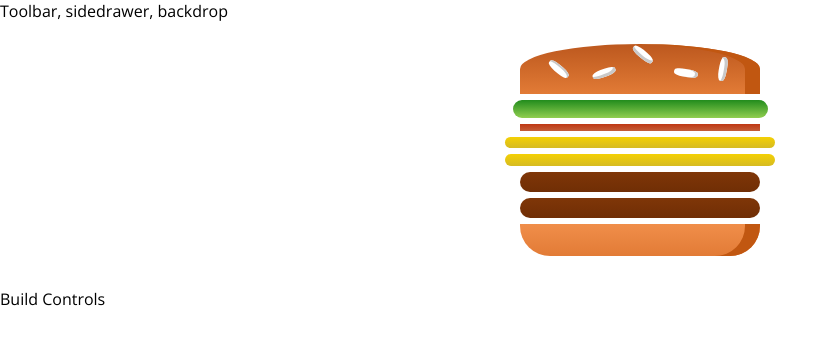
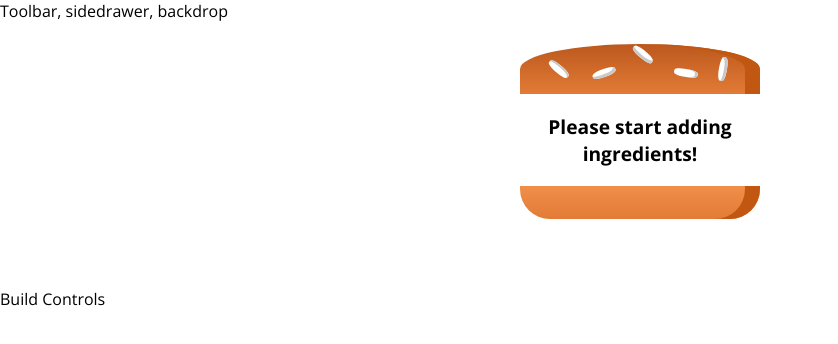
Before and after one commit to SHEFFcode/burger-builder, a React app: page / in a window 1280 px wide. Shown: the top 344 px of the page, without its empty margins (0-838 px from the left). Built offline with nearby package versions, Linux system fonts and the light colour scheme.

Commit message:
burger builder is now dynamic

```diff
--- a/src/components/Burger/Burger.js
+++ b/src/components/Burger/Burger.js
@@ -4,11 +4,23 @@ import BurgerIngredient from './BurgerIngredients/BurgerIngredient';
 
 
 const burger = (props) => {
+
+  /**
+   * Here we flattan the ingredients array.
+   * This does not impact react's ability to render the components,
+   * as react is able to render nested array jsx.
+   */
   let transformedIngredients = Object.keys(props.ingredients).map(ingredient => {
     return [...Array(props.ingredients[ingredient])].map((_, i) => {
       return <BurgerIngredient key={ingredient + i} type={ingredient} />;
-    })
-  });
+    });
+  }).reduce((arr, el) => {
+    return arr.concat(el);
+  }, []);
+
+  if (transformedIngredients.length < 1) {
+    transformedIngredients = <p>Please start adding ingredients!</p>;
+  }
 
   return (
     <div className={classes.Burger}>
--- a/src/containers/BurgerBuilder/BurgerBuilder.js
+++ b/src/containers/BurgerBuilder/BurgerBuilder.js
@@ -8,10 +8,10 @@ class BurgerBuilder extends Component {
 
     this.state = {
       ingredients: {
-        salad: 1,
-        bacon: 1,
-        cheese: 2,
-        meat: 2
+        salad: 0,
+        bacon: 0,
+        cheese: 0,
+        meat: 0
       }
     };
   }
```
